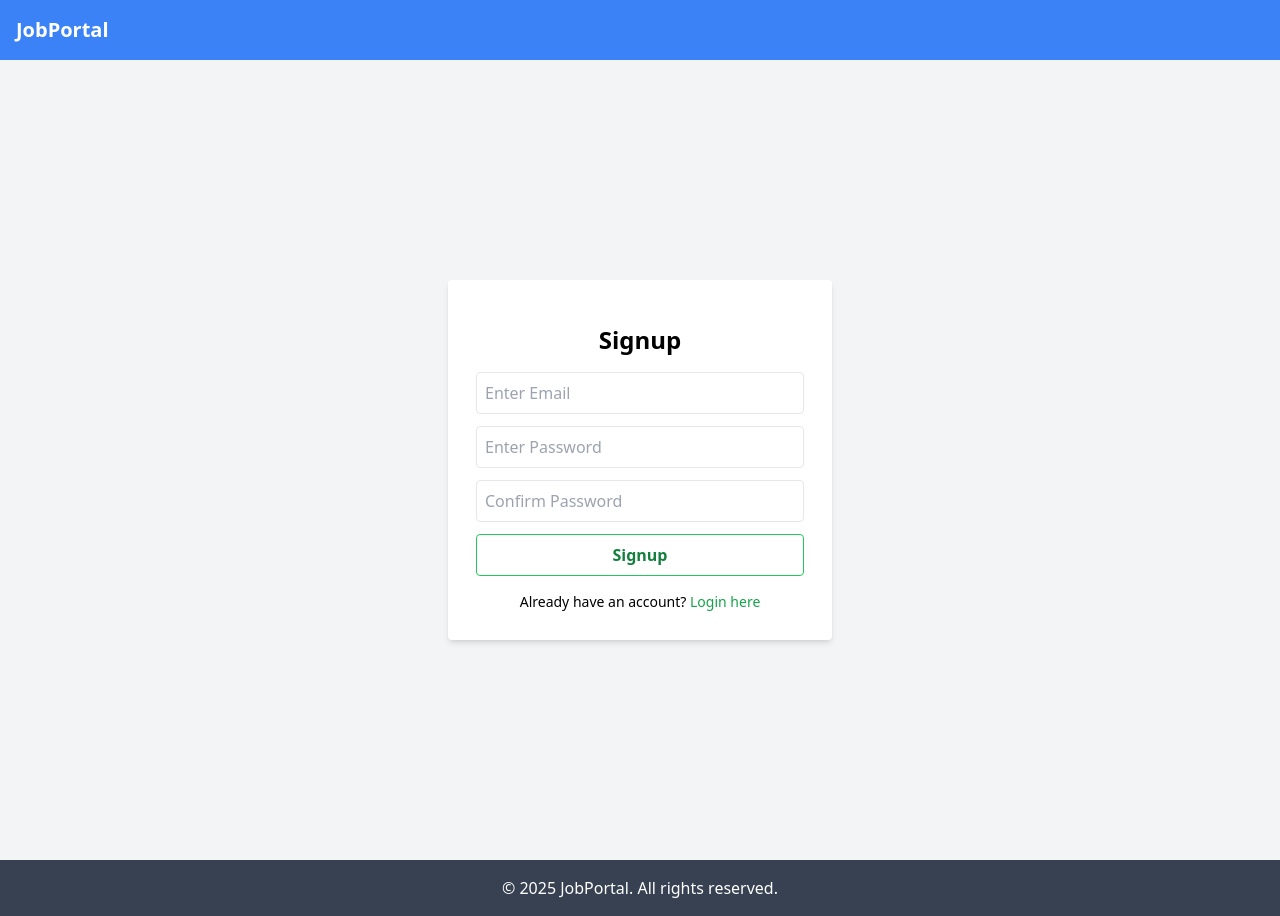
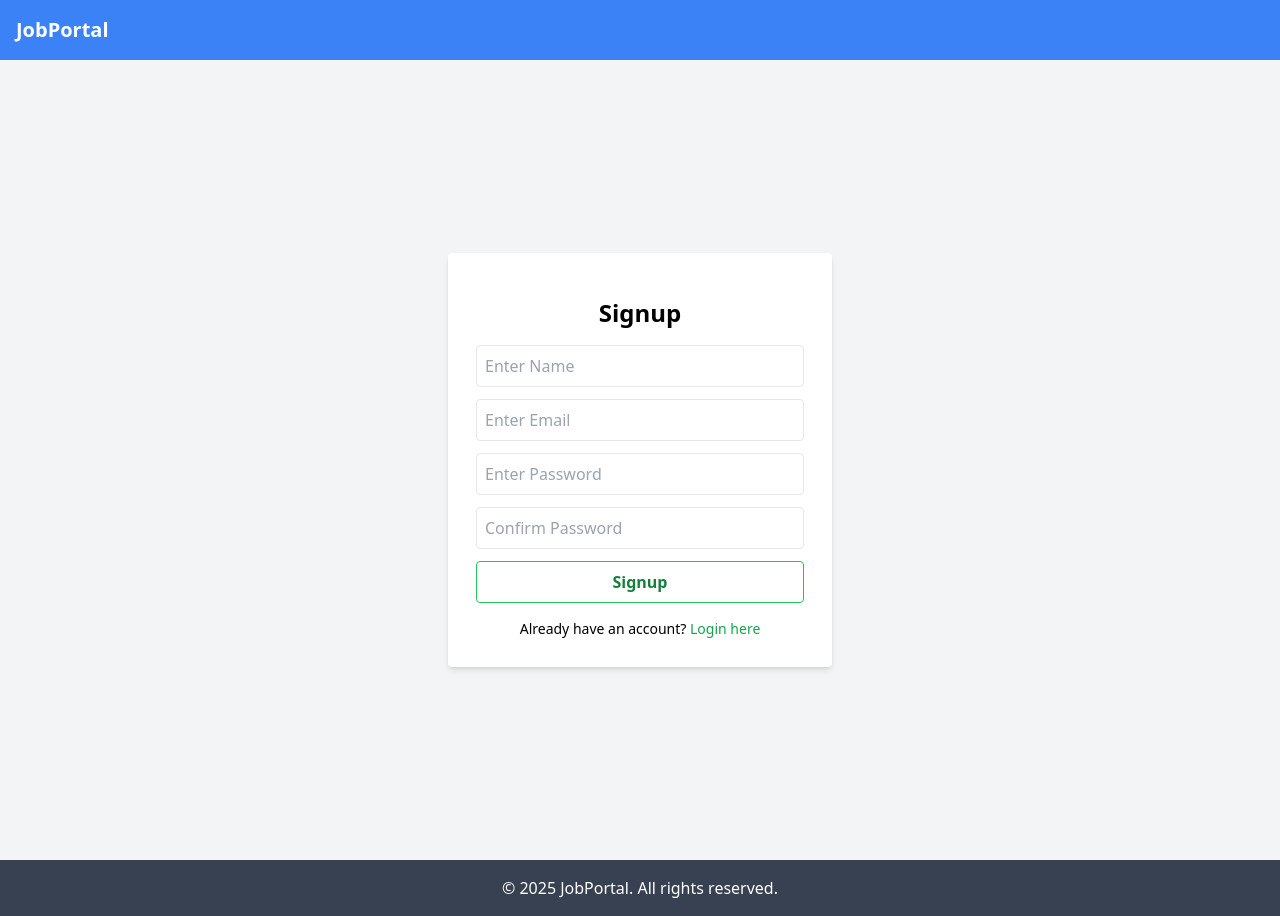
Before and after one commit to Keerthan173/JobPortal, a Next.js app in the folder frontend/: page /signup in a window 1280 px wide. Built offline with nearby package versions, Linux system fonts and the light colour scheme.

Commit message:
Added name input in Signup Form

```diff
--- a/frontend/app/signup/page.js
+++ b/frontend/app/signup/page.js
@@ -5,6 +5,7 @@ import Link from "next/link";
 import { useRouter } from "next/navigation";
 
 export default function Signup() {
+  const [name, setName] = useState("");
   const [email, setEmail] = useState("");
   const [password, setPassword] = useState("");
   const [confirmPassword, setConfirmPassword] = useState("");
@@ -28,6 +29,17 @@ export default function Signup() {
         className="p-7 w-96 shadow-md bg-white rounded"
       >
         <h2 className="text-center font-bold m-4 text-2xl">Signup</h2>
+
+
+        <input
+          type="text"
+          placeholder="Enter Name"
+          value={name}
+          onChange={(e) => setName(e.target.value)}
+          className="w-full p-2 mb-3 border rounded"
+          required
+        />
+
 
         <input
           type="email"
```
